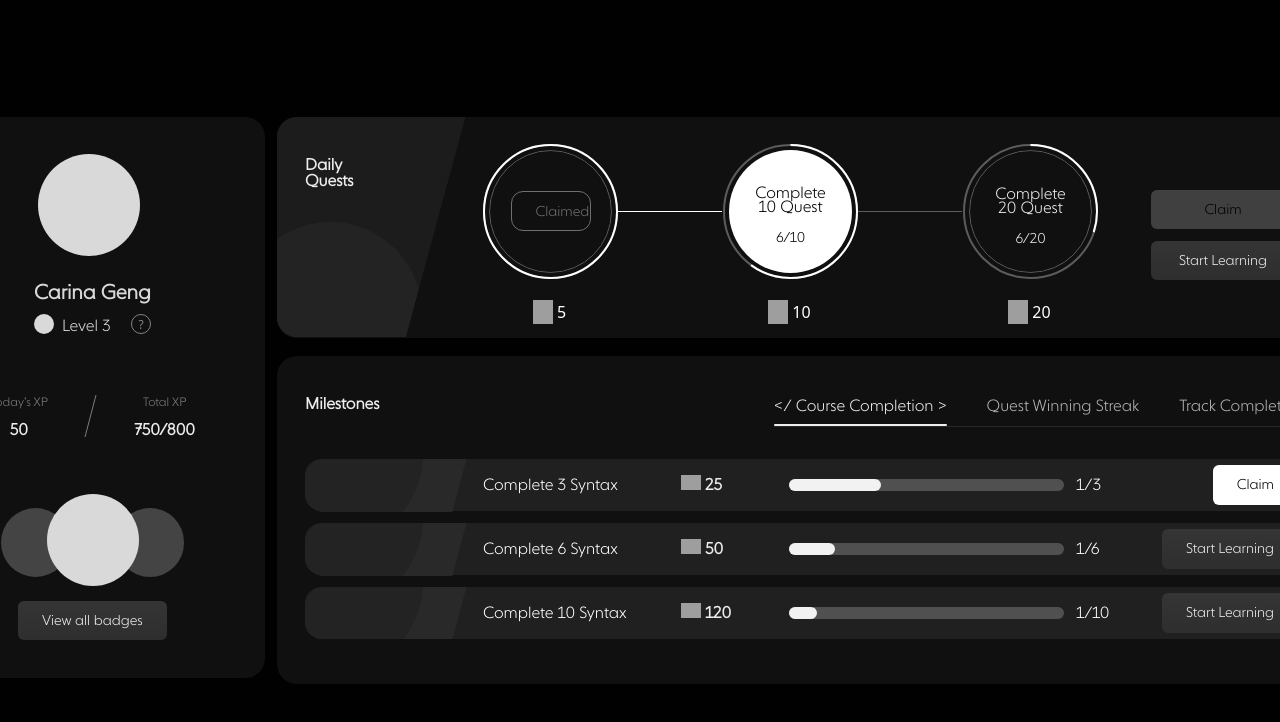
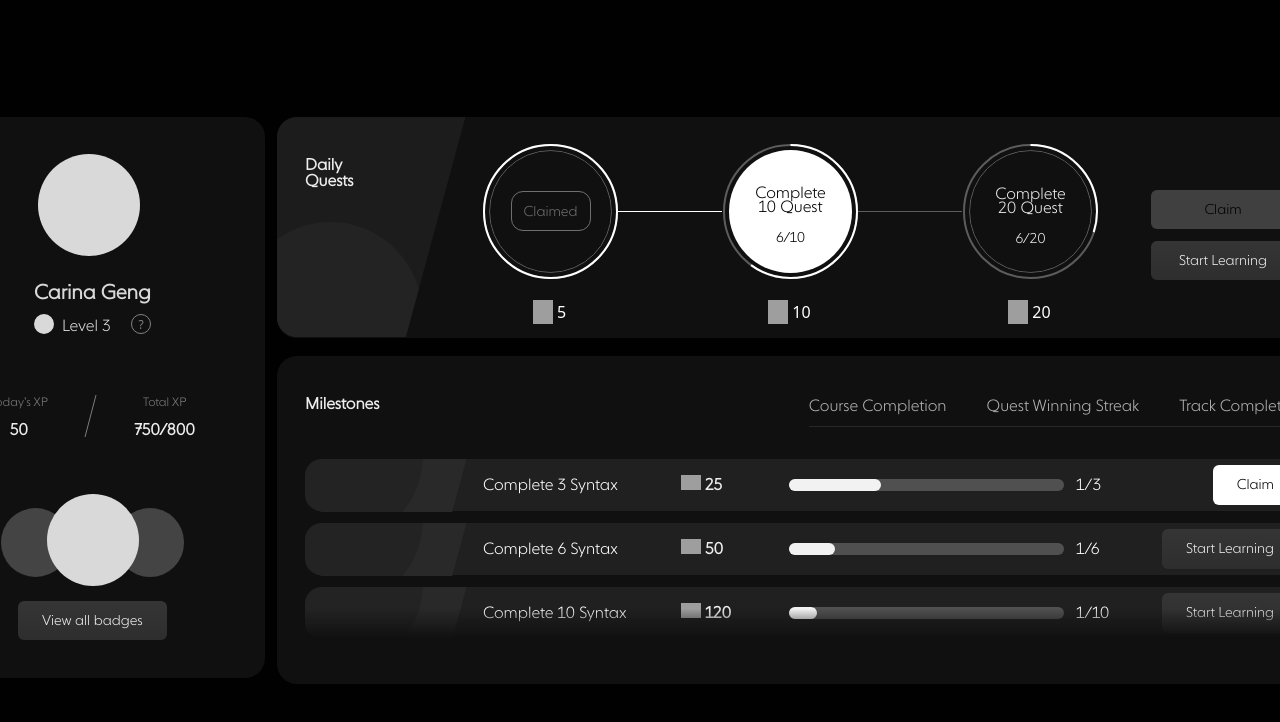
Before and after one commit to telescope114/cameron, a Next.js app: page / in a window 1280 px wide. Shown: the top 722 px of the page. Built offline with nearby package versions, Linux system fonts and the light colour scheme; grey boxes are pictures that could not be loaded.

Commit message:
fix: 补充列表的阴影效果
fix: 补充列表的阴影效果

```diff
--- a/src/components/atoms/Button.tsx
+++ b/src/components/atoms/Button.tsx
@@ -10,18 +10,18 @@ export type props = {
   ghost?: boolean
 }
 
-const getClasses = ({ disabled, type, className, ghost }: props): string => {
-  let out = 'px-6 py-3 rounded-md font-button-font text-button leading-button font-normal '
-  if (disabled) out += 'bg-disabled text-disabled cursor-not-allowed '
-  else if (type === 'primary') out += 'bg-primary text-primary cursor-pointer '
-  else if (type === 'default') out += 'bg-button-default text-default cursor-pointer '
+const getClasses = ({ disabled, type, ghost }: props): string => {
+  let out = 'py-3 rounded-md font-button-font text-button leading-button font-normal '
+  if (disabled) out += 'px-6 bg-disabled text-disabled cursor-not-allowed '
+  else if (type === 'primary') out += 'px-6 bg-primary text-primary cursor-pointer '
+  else if (type === 'default') out += 'px-6 bg-button-default text-default cursor-pointer '
   else if (ghost) out += 'bg-transparent text-ghost border-1px border-ghost cursor-pointer rounded-xl '
-  else out += 'bg-button-default text-default cursor-pointer '
-  return out + className
+  else out += 'px-6 bg-button-default text-default cursor-pointer '
+  return out
 }
 
 const Button: React.FC<props> = (props) => {
-  return (<button onClick={props.onClick} className={(props.widthFull ? 'w-full ' : '') + getClasses(props)} disabled={props.disabled}>
+  return (<button onClick={props.onClick} className={(props.widthFull ? 'w-full ' : '') + getClasses(props) + props.className} disabled={props.disabled}>
     { props.children }
   </button>)
 }
--- a/src/components/atoms/List.tsx
+++ b/src/components/atoms/List.tsx
@@ -1,4 +1,4 @@
-import React, { useMemo } from 'react'
+import React, { useMemo, useRef, useState } from 'react'
 import iconSVG from '@/images/icon.svg'
 import Image from 'next/image'
 import LineProgress from "@/components/atoms/progress/LineProgress";
@@ -42,8 +42,17 @@ const List: React.FC<props> = ({ className, config }) => {
       return (<div key={ key }>{ getItem(value, index) }</div>)
     })
   }, [config])
-  return (<div className={'font-button-font w-full overflow-auto ' + (className || '')}>
-    { listItem }
+
+  const ref = useRef(null)
+  const [isBottom, setIsBottom] = useState<boolean>(false)
+  const listScroll = () => {
+    setIsBottom(ref.current.scrollHeight - (ref.current.scrollTop || 0) <= ref.current.clientHeight + 26)
+  }
+  return (<div className={'font-button-font w-full relative ' + (className || '')}>
+    <div className="w-full h-full overflow-auto" ref={ref} onScroll={listScroll}>
+      { listItem }
+    </div>
+    { (!isBottom) && <div className={ 'absolute bottom-0 bg-list h-7.5 w-full' }></div> }
   </div>)
 }
 
--- a/src/components/hooks/milestones.ts
+++ b/src/components/hooks/milestones.ts
@@ -2,9 +2,9 @@ import { props as tabsProps } from '../atoms/Tabs'
 import { props as listProps } from '../atoms/List'
 
 export const tabsConfig: tabsProps['config'] = [
-  { title: 'Course Completion', value: '1' },
-  { title: 'Quest Winning Streak', value: '2' },
-  { title: 'Track Completion', value: '3' }
+  { title: 'Course Completion', value: 'courseCompletion' },
+  { title: 'Quest Winning Streak', value: 'questWinningStreak' },
+  { title: 'Track Completion', value: 'trackCompletion' }
 ]
 
 export const listConfig: listProps['config'] = {
--- a/tailwind.config.js
+++ b/tailwind.config.js
@@ -49,6 +49,7 @@ module.exports = {
       height: {
         'line-progress': '12px',
         '13': '52px',
+        '7.5': '30px',
         '45': '180px'
       },
       margin: {
@@ -84,6 +85,7 @@ module.exports = {
       },
       backgroundImage: {
         'button-default': 'linear-gradient(180deg, #353535 0%, #2E2E2E 100%)',
+        'list': 'linear-gradient(180deg, rgba(16, 16, 16, 0) 0%, #101010 100%)',
         'gradient-radial': 'radial-gradient(var(--tw-gradient-stops))',
         'gradient-conic':
           'conic-gradient(from 180deg at 50% 50%, var(--tw-gradient-stops))',
```
